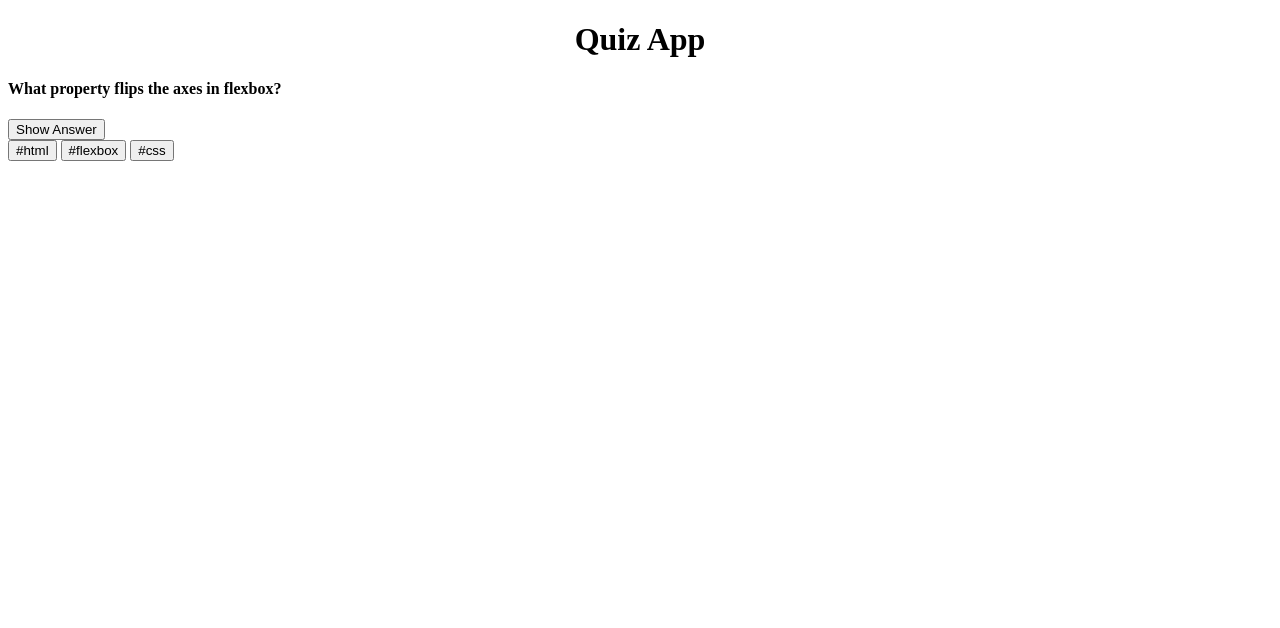
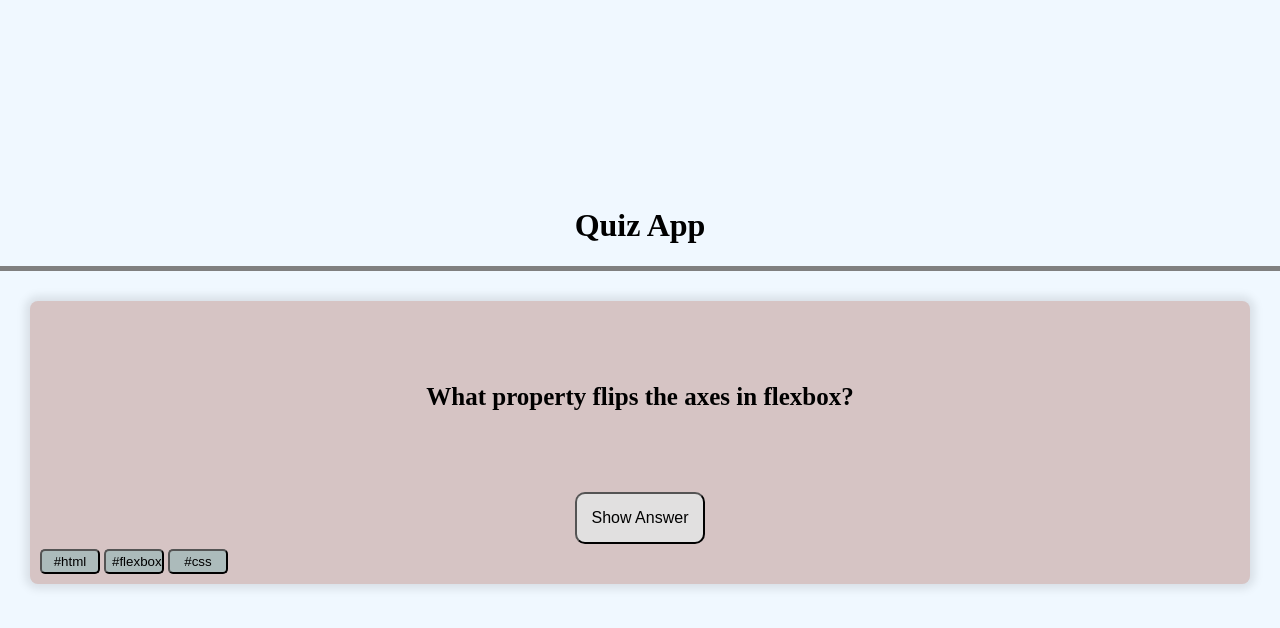
Before and after one commit to Abvali/Quiz-App, a plain HTML site: page index.html in a window 1280 px wide. Drawn offline with Linux system fonts and the light colour scheme.

Commit message:
qustion-card created

```diff
--- a/css/style.css
+++ b/css/style.css
@@ -1,7 +1,56 @@
 *{
     box-sizing: border-box;
 }
+body {
+    display: flex;
+    justify-content: center;
+    flex-direction: column;
+    height: 100vh;
+    margin: 0;
+    padding: 0;
+    background-color: aliceblue;
+}
 .quizapp{
     text-align: center;
-    border: ;
+    border-bottom:5px solid gray ;
 }
+.quiz-container {
+    background-color: rgb(214 , 196, 196);
+    display: flex;
+    flex-direction: column;
+    justify-content: center;
+    /* height: 100vh; */
+    margin: 30px;
+    padding: 40px;
+    border-radius: 8px;
+    box-shadow: 0 0 0.6rem 0.3rem rgba(0, 0, 0, 0.1);
+    position: relative;
+}
+#question-card {
+text-align: center;
+font-size: 25px;
+margin-bottom: 40px;
+font-family: 'Times New Roman', Times, serif;
+line-height: 45px;
+}
+#answer-btn {
+    margin: auto;
+    padding: 15px;
+    /* width: 50%; */
+    border-radius: 10px;
+    font-size: 16px;
+    background-color: rgb(225, 224, 224);
+    cursor: pointer;
+}
+.tags {
+    margin-top: 40px;
+    position: absolute;
+    bottom: 10px;
+    left: 10px;
+}
+.tags > button {
+    border-radius: 5px;
+    width: 60px;
+    height: 25px;
+    background-color: rgb(172, 187, 187);
+}
--- a/index.html
+++ b/index.html
@@ -16,7 +16,7 @@
             What property flips the axes in flexbox?
         </h4>
     </div>
-    <button type="button" id="answer-btn">Show Answer</button>
+    <button type="submit" id="answer-btn">Show Answer</button>
     <div class="tags">
         <button>#html</button>
         <button>#flexbox</button>
```
